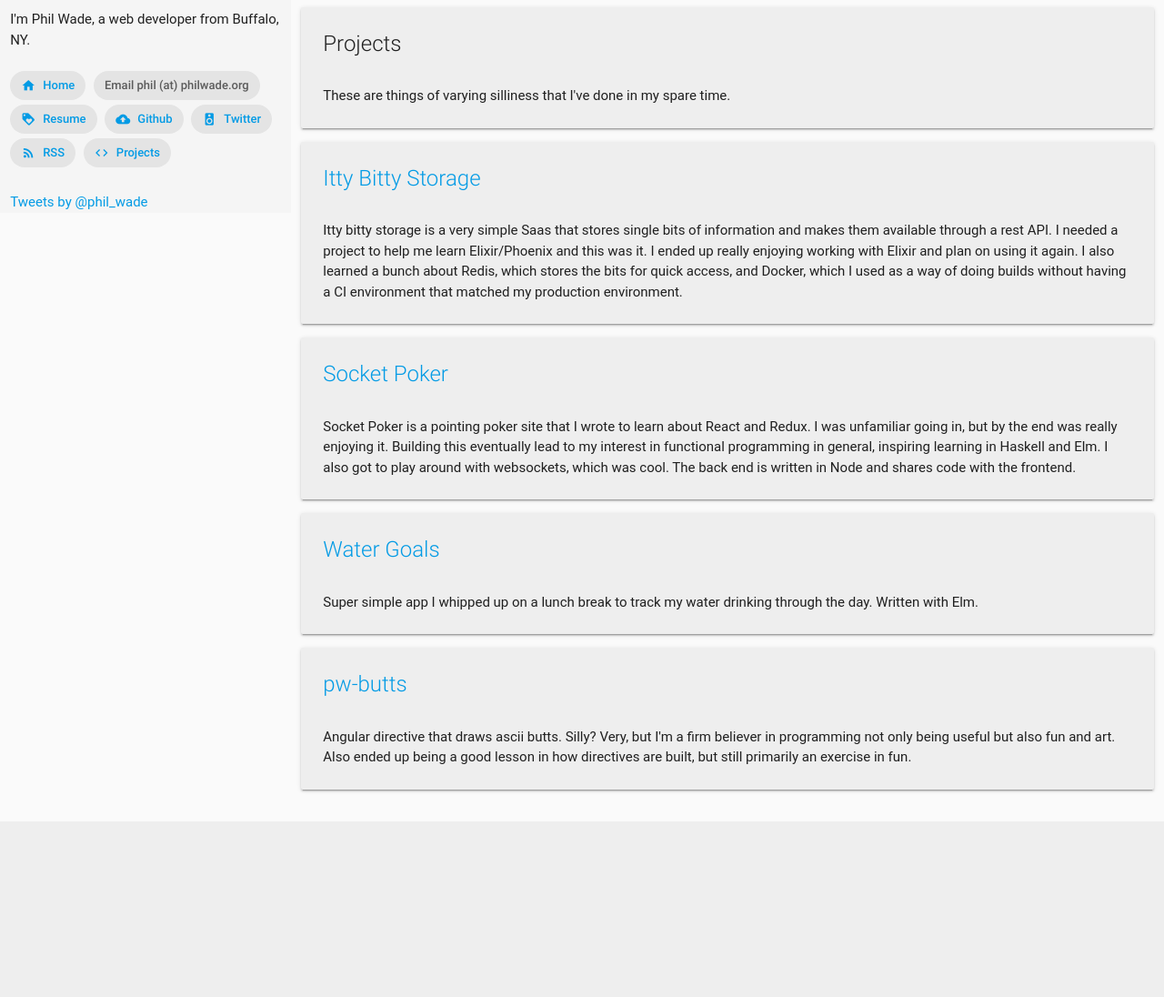
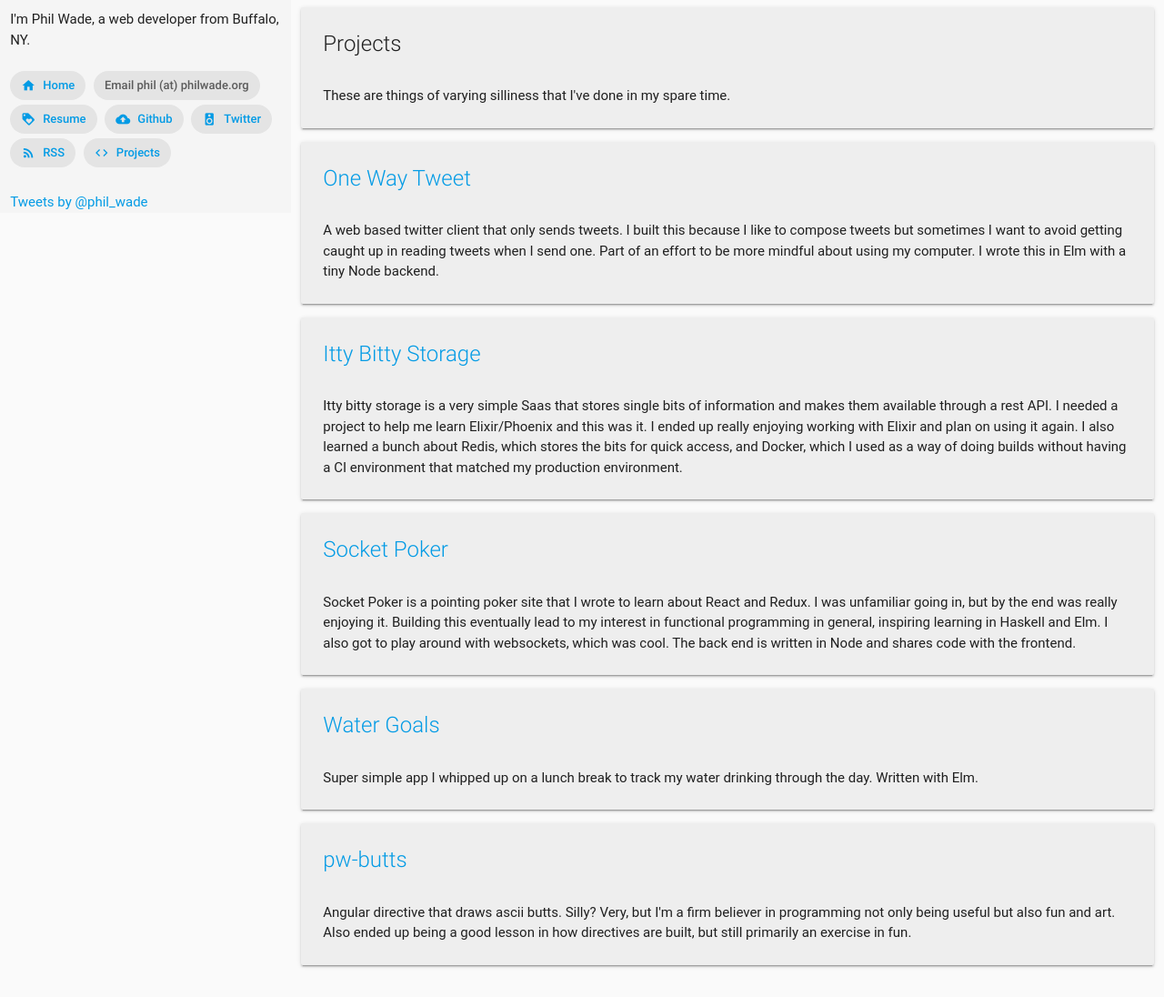
Before and after one commit to philwade/philwadeorg, a Django app: page /projects/ in a window 1280 px wide. Shown: the whole page at 91% size. Before the commit the page ends 870 px from the top, so only its background shows below. Run offline with Django 3.2, Linux system fonts and the light colour scheme; some libraries are stand-ins or nearby versions; some web fonts are replaced.

Commit message:
Add one way tweet to projects

```diff
--- a/philblog/blog/templates/blog/projects.html
+++ b/philblog/blog/templates/blog/projects.html
@@ -5,6 +5,15 @@
             <span class="card-title">Projects</span>
             <br/>
 			These are things of varying silliness that I've done in my spare time.
+	    </div>
+	</div>
+	<div class="blog_post card grey lighten-3">
+        <div class="card-content">
+            <span class="card-title"><a href="http://one-way-tweet.philwade.com">One Way Tweet</a></span>
+            <br/>
+            A web based twitter client that only sends tweets. I built this because I like to compose tweets but
+            sometimes I want to avoid getting caught up in reading tweets when I send one. Part of an effort to be
+            more mindful about using my computer. I wrote this in Elm with a tiny Node backend.
 	    </div>
 	</div>
 	<div class="blog_post card grey lighten-3">
```
